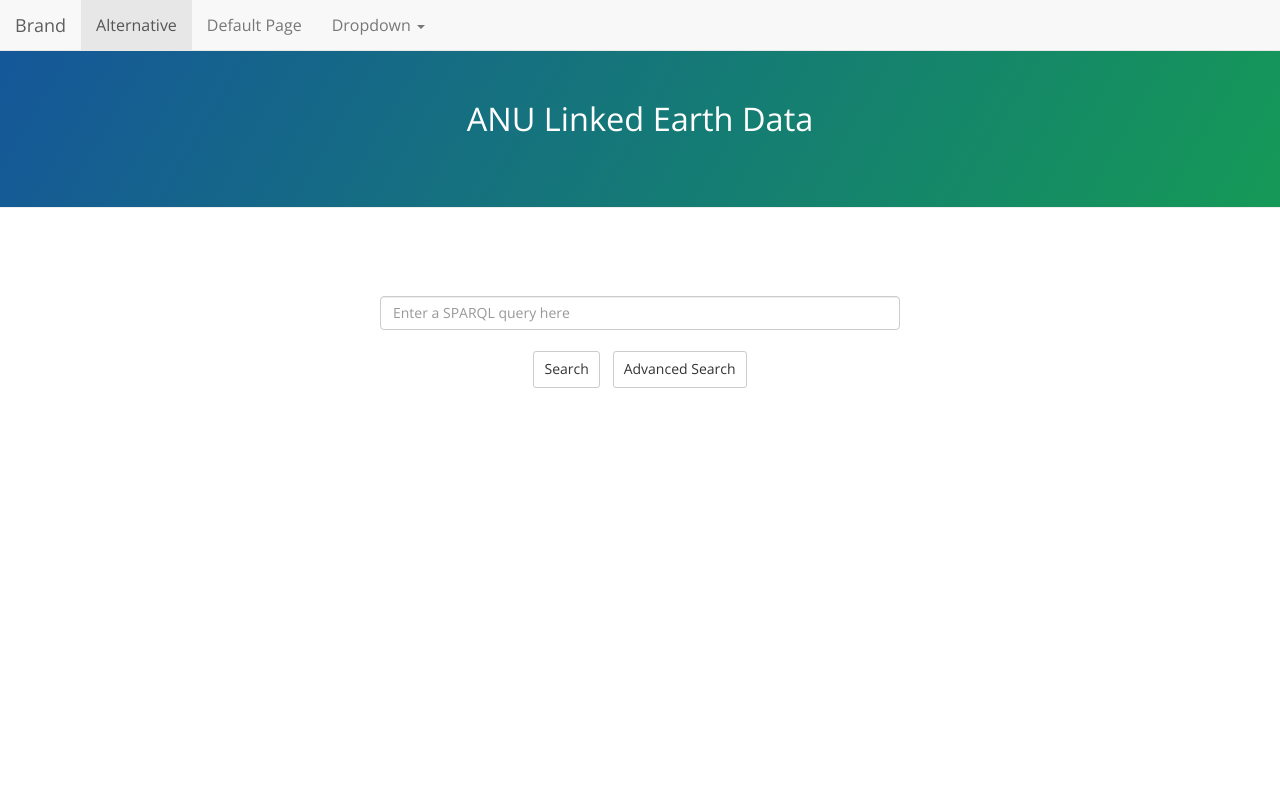
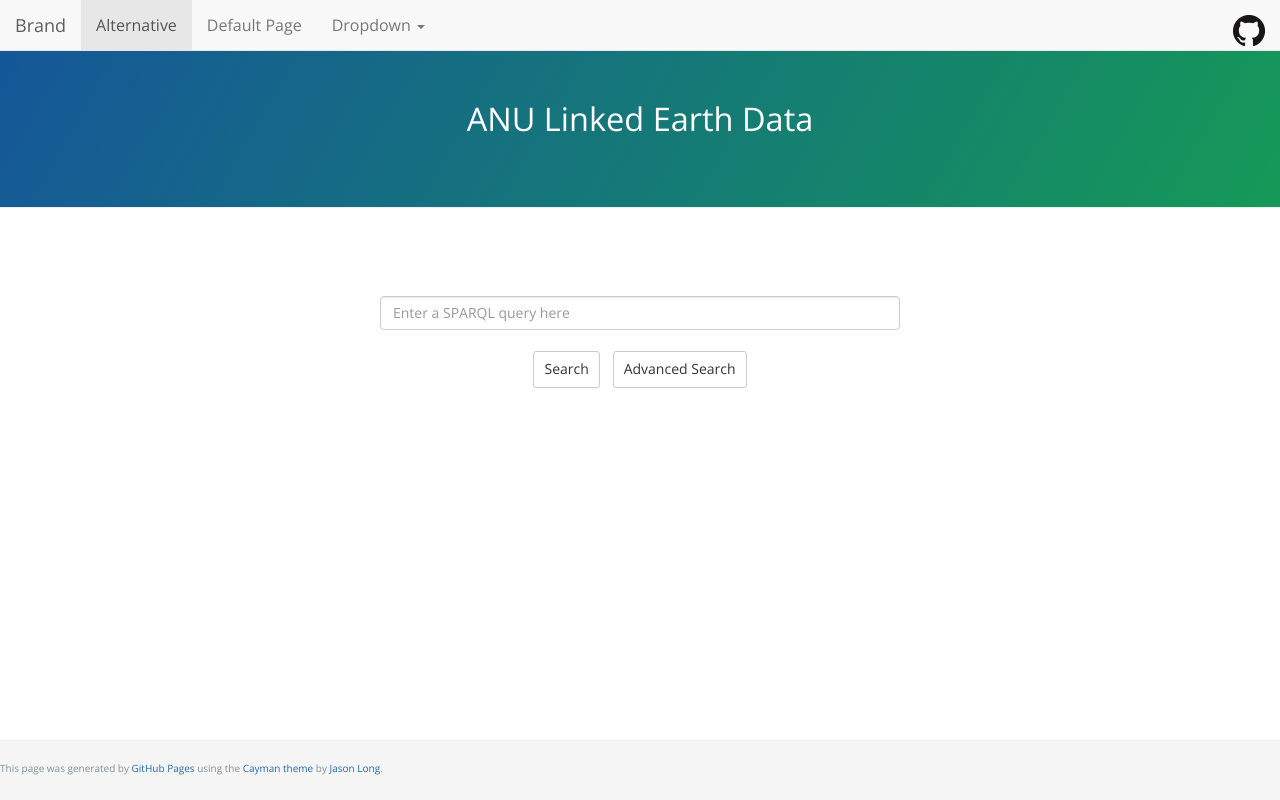
Before and after one commit to ANU-Linked-Earth-Data/client-app, a plain HTML site: page index.html in a window 1280 px wide. Drawn offline with nearby package versions, Linux system fonts and the light colour scheme.

Commit message:
Add link to Github repo

```diff
--- a/css/stylesheet.css
+++ b/css/stylesheet.css
@@ -258,3 +258,12 @@ a:hover {
 .jumbotron {
     background: white;
 }
+
+.site-footer {
+    position: absolute;
+    bottom: 0;
+    width: 100%;
+    /* Set the fixed height of the footer here */
+    height: 60px;
+    background-color: #f5f5f5;
+}
--- a/index.html
+++ b/index.html
@@ -51,6 +51,12 @@
                     </ul>
                 </li>
             </ul>
+
+            <ul class="nav navbar-nav navbar-right">
+                <a href="https://github.com/ANU-Linked-Earth-Data" class="navbar-brand">
+                    <img src="assets/images/GitHub-Mark/PNG/GitHub-Mark-32px.png" alt="Fork us on Github!">
+                </a>
+            </ul>
         </div><!-- /.navbar-collapse -->
     </div><!-- /.container-fluid -->
 </nav>
@@ -77,7 +83,12 @@
 
         </div>
     </div>
+
 </section>
+
+<footer class="site-footer">
+    <span class="site-footer-credits">This page was generated by <a href="https://pages.github.com">GitHub Pages</a> using the <a href="https://github.com/jasonlong/cayman-theme">Cayman theme</a> by <a href="https://twitter.com/jasonlong">Jason Long</a>.</span>
+</footer>
 
 <!-- jQuery (necessary for Bootstrap's JavaScript plugins) -->
 <script src="https://ajax.googleapis.com/ajax/libs/jquery/1.11.3/jquery.min.js"></script>
```
Also changed, not shown: assets/images/GitHub-Mark/PNG/GitHub-Mark-120px-plus.png (added), assets/images/GitHub-Mark/PNG/GitHub-Mark-32px.png (added), assets/images/GitHub-Mark/PNG/GitHub-Mark-64px.png (added), assets/images/GitHub-Mark/PNG/GitHub-Mark-Light-120px-plus.png (added), assets/images/GitHub-Mark/PNG/GitHub-Mark-Light-32px.png (added), assets/images/GitHub-Mark/PNG/GitHub-Mark-Light-64px.png (added), 3 other files.
